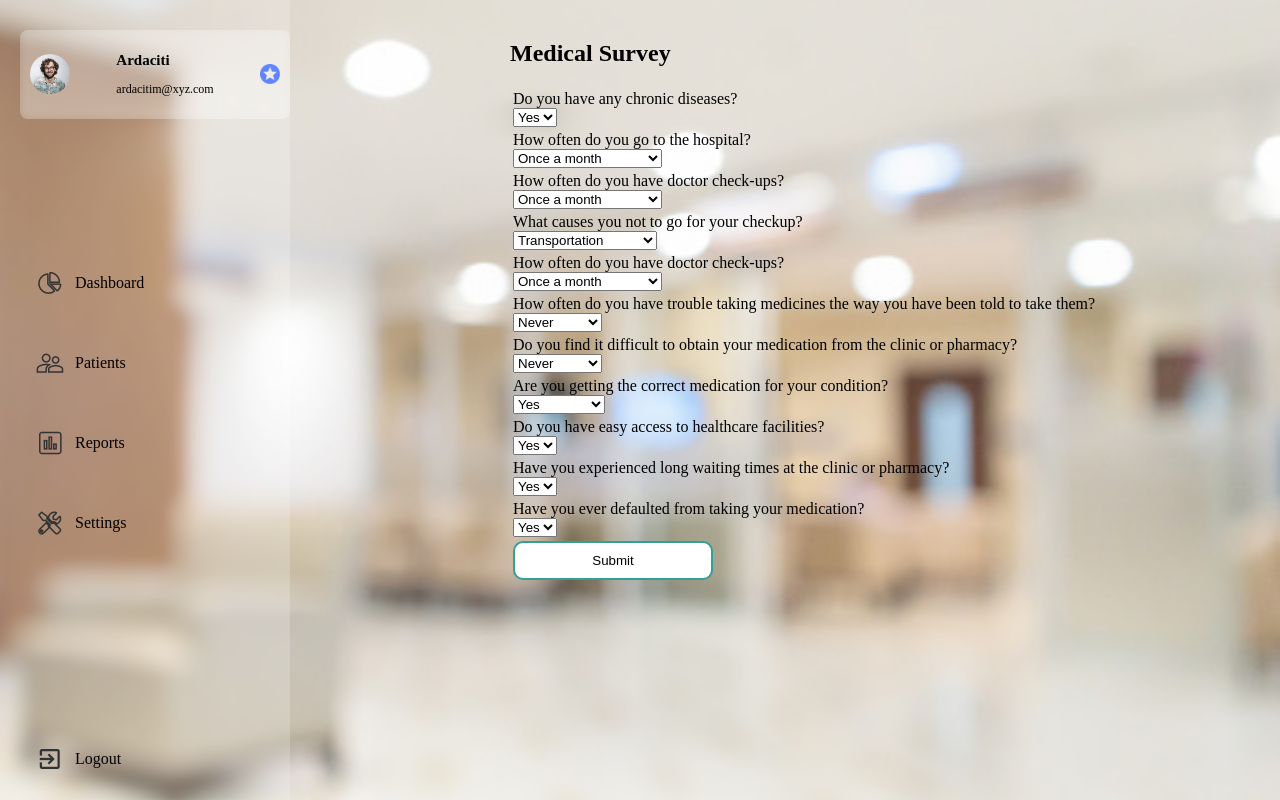
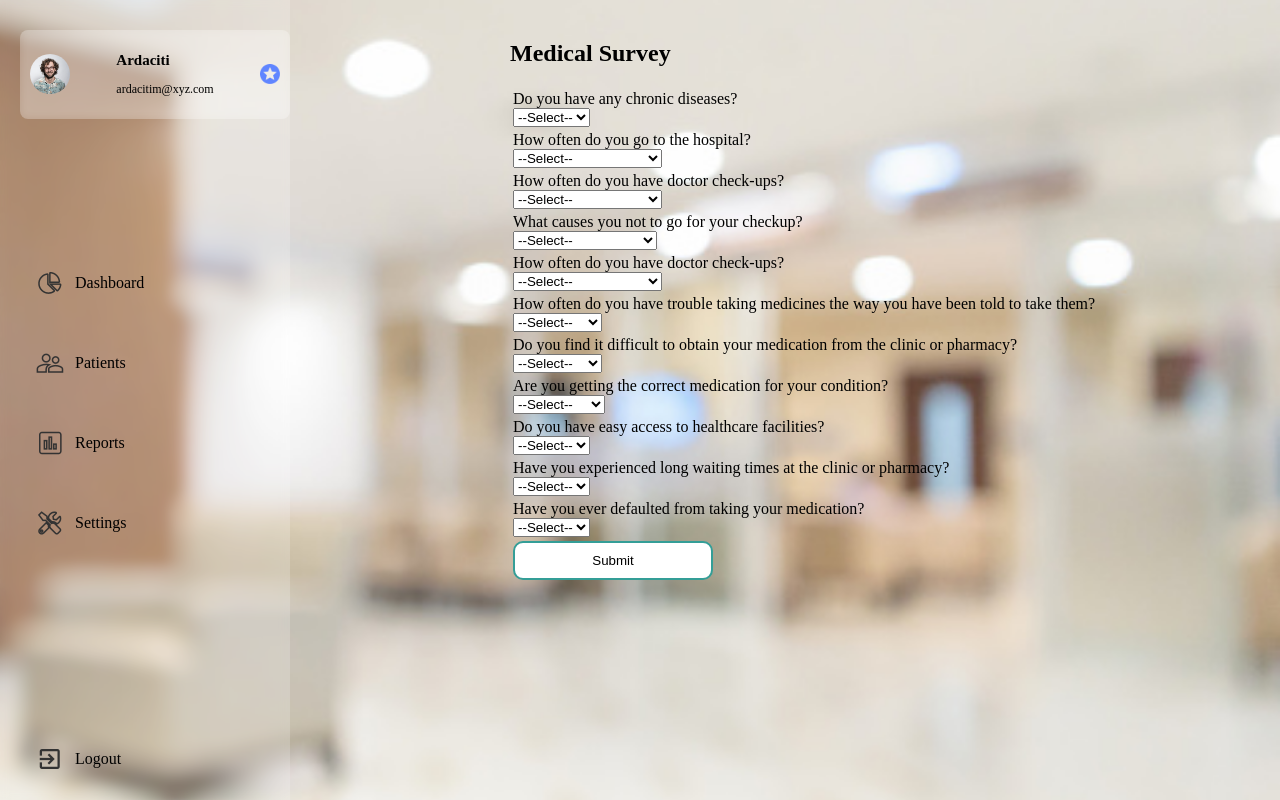
Before and after one commit to Mangokazi/Database-Project, a PHP site: page /survey.php in a window 1280 px wide. Run offline with PHP 8.4, Linux system fonts and the light colour scheme.

Commit message:
added select option

```diff
--- a/survey.php
+++ b/survey.php
@@ -47,6 +47,7 @@
                     <label for="chronic-diseases">Do you have any chronic diseases?</label>
                     </br>
                     <select name="illness" id="chronic-diseases" onchange="showChronicDiseaseOptions()">
+                        <option selected hidden value="">--Select--</option>
                         <option value="yes">Yes</option>
                         <option value="no">No</option>
                     </select>
@@ -57,6 +58,7 @@
                 <label for="chronic-disease-list">Select chronic diseases:</label>
                 </br>
                 <select name="chronic_disease_list" id="chronic-disease-list">
+                    <option selected hidden value="">--Select--</option>
                     <option value="cancer">Cancer</option>
                     <option value="asthma">Asthma</option>
                     <option value="high_blood_pressure">High Blood Pressure</option>
@@ -72,6 +74,7 @@
                     <label for="hospital-visits">How often do you go to the hospital?</label>
                     </br>
                     <select name="hospital_visits" id="hospital-visits">
+                        <option selected hidden value="">--Select--</option>
                         <option value="once_months" id="">Once a month</option>
                         <option value="once_2_months" id="">Once every 2 months</option>
                         <option value="once_4_months" id="">Once every 4 months</option>
@@ -84,6 +87,7 @@
                     <label for="hospital_check-ups">How often do you have doctor check-ups?</label>
                     </br>
                     <select name="hospital_checkUps" id="hospital_check-ups">
+                        <option selected hidden value="">--Select--</option>
                         <option value="">Once a month</option>
                         <option value="">Once every 2 months</option>
                         <option value="">Once every 4 months</option>
@@ -96,6 +100,7 @@
                     <label for="check-ups">What causes you not to go for your checkup?</label>
                     </br>
                     <select name="causes" id="check-ups">
+                        <option selected hidden value="">--Select--</option>
                         <option value="transportation">Transportation</option>
                         <option value="financial_constraints">Financial constraints</option>
                         <option value="denial_diagnosis">Denial of diagnosis</option>
@@ -108,6 +113,7 @@
                     <label for="check-ups">How often do you have doctor check-ups?</label>
                     </br>
                     <select name="check_ups" id="check-ups">
+                        <option selected hidden value="">--Select--</option>
                         <option value="">Once a month</option>
                         <option value="">Once every 2 months</option>
                         <option value="">Once every 4 months</option>
@@ -120,6 +126,7 @@
                     <label for="medicines">How often do you have trouble taking medicines the way you have been told to take them?</label>
                     </br>
                     <select name="treatment" id="medicines">
+                        <option selected hidden value="">--Select--</option>
                         <option value="never">Never</option>
                         <option value="rarely">Rarely</option>
                         <option value="sometimes">Sometimes</option>
@@ -133,6 +140,7 @@
                     <label for="obtain_medication">Do you find it difficult to obtain your medication from the clinic or pharmacy?</label>
                     </br>
                     <select name="obtain_medication" id="medicines">
+                        <option selected hidden value="">--Select--</option>
                         <option value="never">Never</option>
                         <option value="rarely">Rarely</option>
                         <option value="sometimes">Sometimes</option>
@@ -146,6 +154,7 @@
                     <label for="medication">Are you getting the correct medication for your condition?</label>
                     </br>
                     <select name="medication" id="medication">
+                        <option selected hidden value="">--Select--</option>
                         <option value="yes">Yes</option>
                         <option value="no">No</option>
                         <option value="not_sure">I'm not sure</option>
@@ -157,6 +166,7 @@
                     <label for="medication">Do you have easy access to healthcare facilities?</label>
                     </br>
                     <select name="facilities" id="medication">
+                        <option selected hidden value="">--Select--</option>
                         <option value="yes">Yes</option>
                         <option value="no">No</option>
                     </select>
@@ -167,6 +177,7 @@
                     <label for="long_waiting">Have you experienced long waiting times at the clinic or pharmacy?</label>
                     </br>
                     <select name="queues" id="long_waiting">
+                        <option selected hidden value="">--Select--</option>
                         <option value="yes">Yes</option>
                         <option value="no">No</option>
                     </select>
@@ -177,6 +188,7 @@
                     <label for="defaulted_medication">Have you ever defaulted from taking your medication?</label>
                     </br>
                     <select name="defaulted_medication" id="defaulted_medication" onchange="showNextQuestion()">
+                        <option selected hidden value="">--Select--</option>
                         <option value="yes">Yes</option>
                         <option value="no">No</option>
                     </select>
@@ -187,6 +199,7 @@
                     <label for="defaulted_reason">What is the reason?</label>
                     </br>
                     <select name="defaulted_reason" id="defaulted_reason">
+                        <option selected hidden value="">--Select--</option>
                         <option value="Forgetfulness">Forgetfulness</option>
                         <option value="side_effects">Side effects</option>
                         <option value="cost">Cost</option>
```
